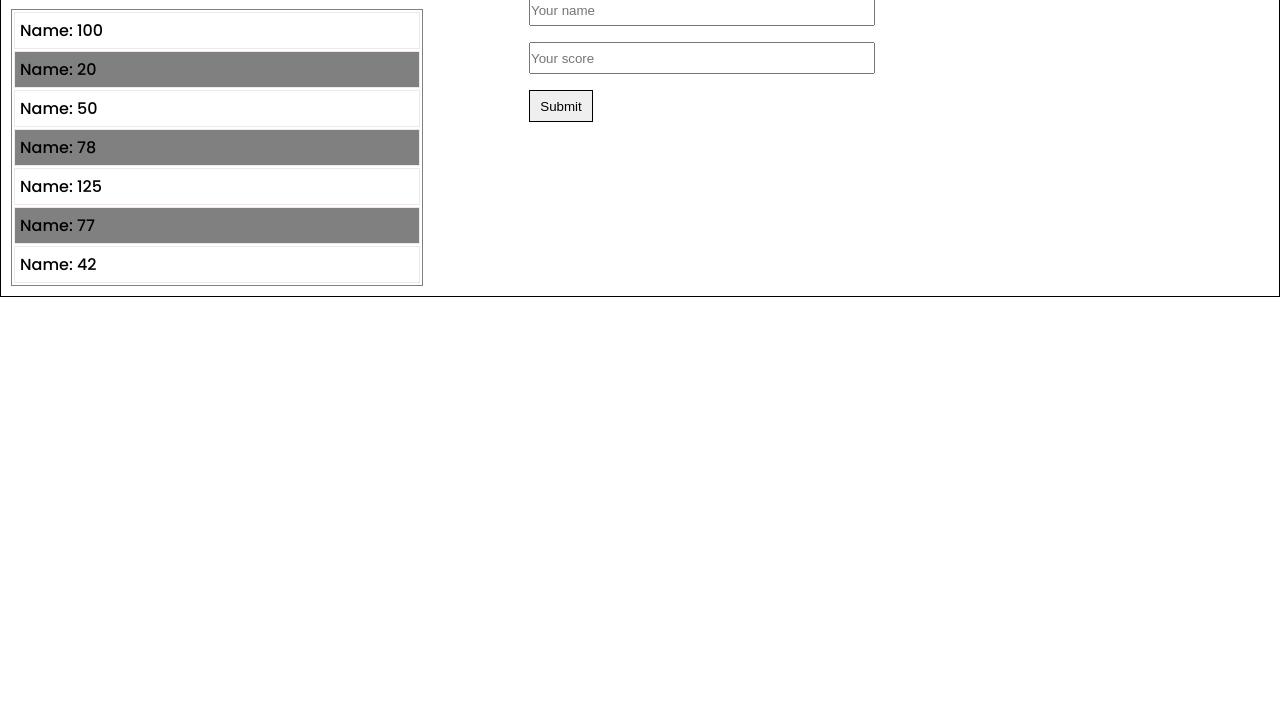
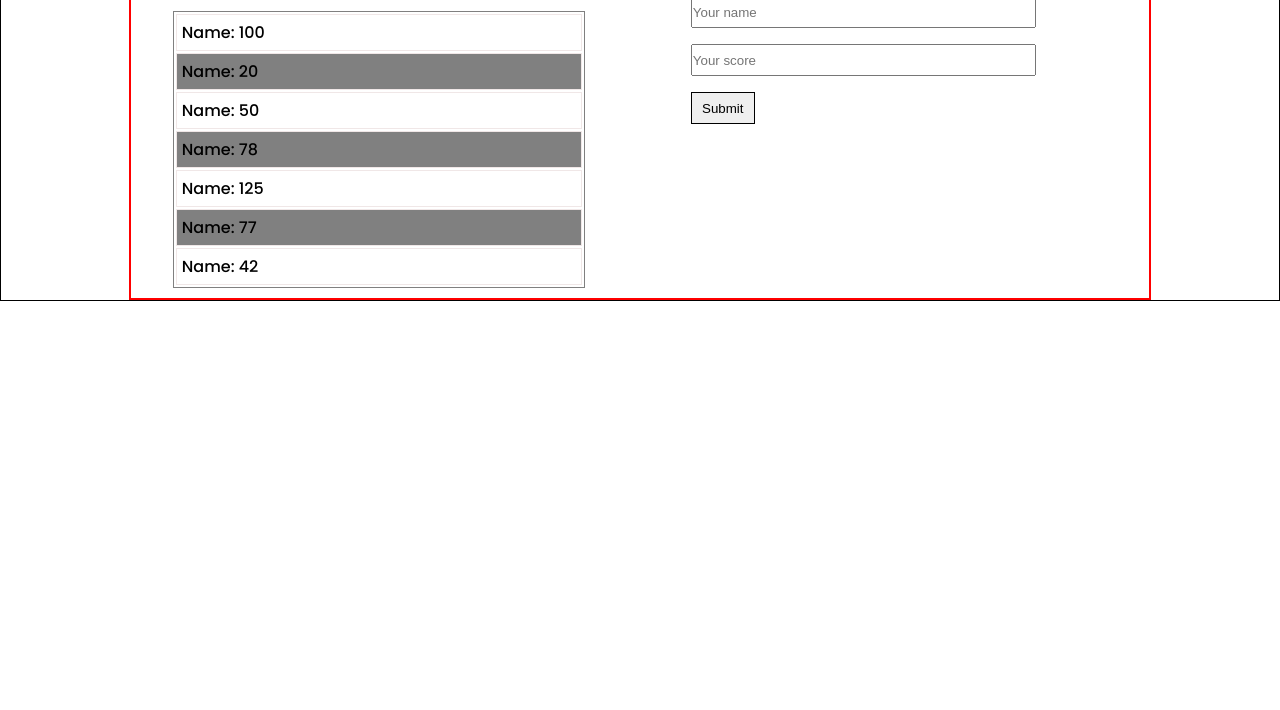
Before and after one commit to Harrynoqs/Leaderboard, a website built with webpack: page src/index.html in a window 1280 px wide. Shown: the part 90-800 px from the top of the page. Built offline with nearby package versions, Linux system fonts and the light colour scheme.

Commit message:
Modified css

```diff
--- a/src/index.html
+++ b/src/index.html
@@ -7,6 +7,7 @@
     <title>Leaderboard</title>
 </head>
 <body>
+    <div class="wrapper">
         <h1>Leaderboard</h1>
         <div class="leaderboard">
             <div class="left">
@@ -48,5 +49,6 @@
                 </form>
             </div>
         </div>
+    </div>
 </body>
 </html>
--- a/src/style.css
+++ b/src/style.css
@@ -18,11 +18,18 @@ main {
   margin-top: 20vh;
 }
 
+.wrapper {
+    margin: 0 auto;
+    width: 80%;
+    border: 2px solid red;
+}
+
 .leaderboard {
   display: flex;
   flex-direction: row;
   justify-content: space-between;
   width: 120vh;
+  margin-left: 2rem;
 }
 
 .refresh {
```
Also changed, not shown: dist/index.html, dist/main.js. Lines whose indentation alone changed are shown as unchanged.
